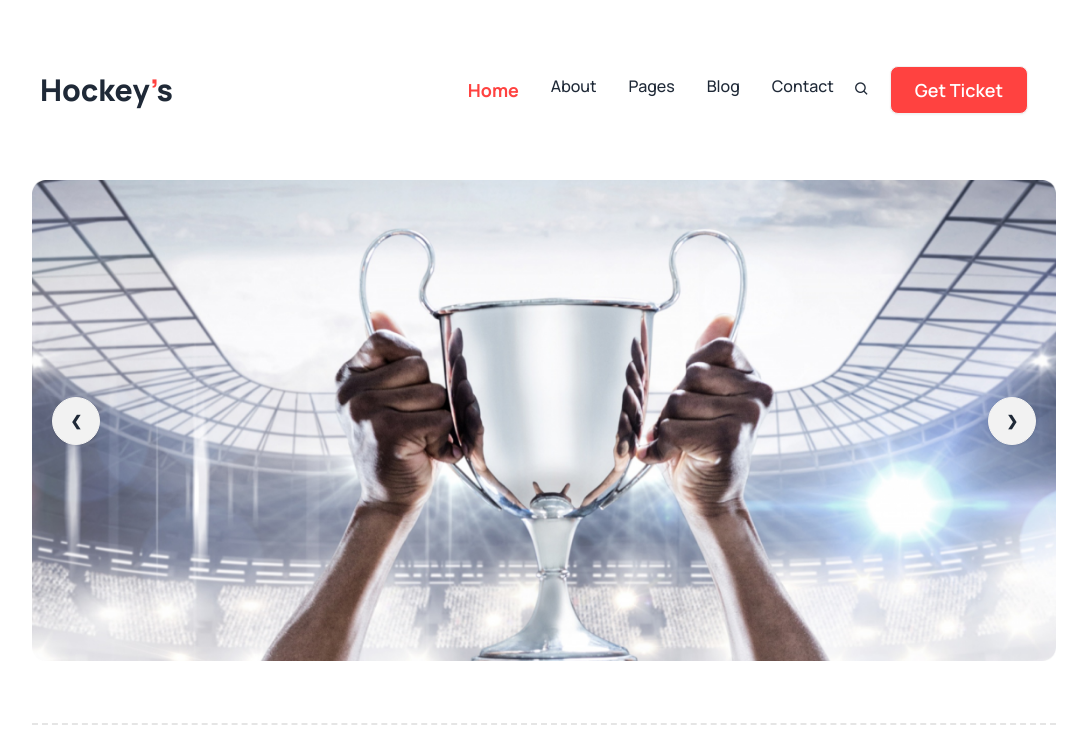
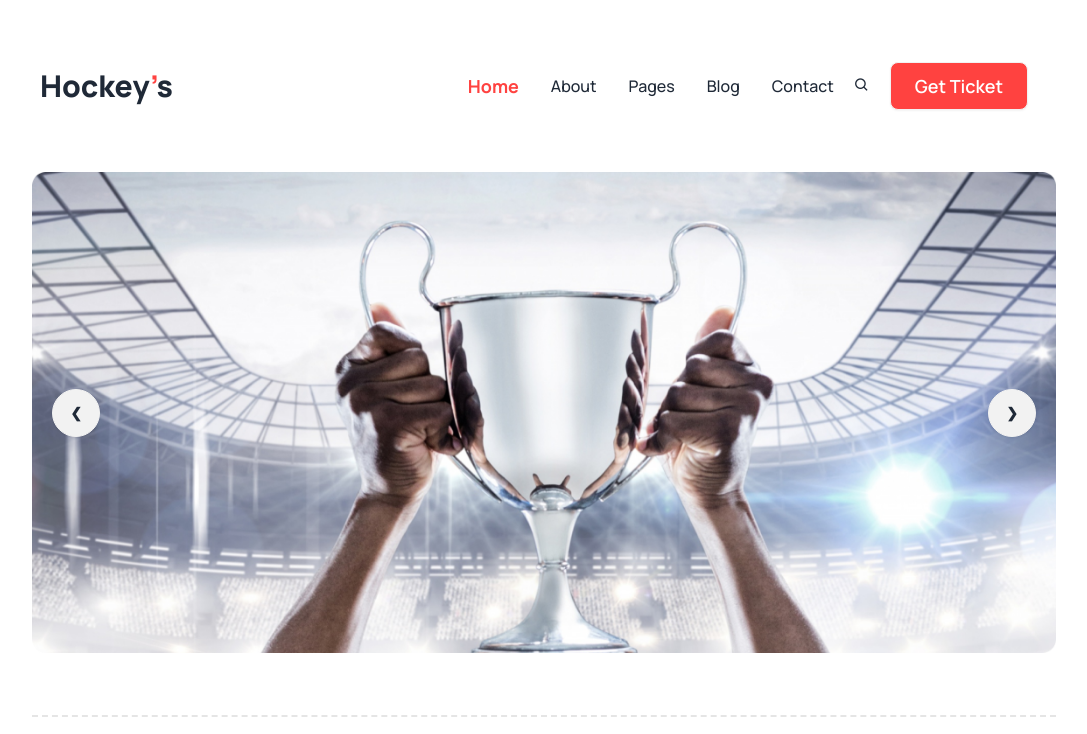
Before and after one commit to Md-Delwar-Hossain-Dulal/Assignment-3, a plain HTML site: page index.html in a window 1280 px wide. Shown: the top 734 px of the page, without its empty margins (96-1183 px from the left). Drawn offline with nearby package versions, Linux system fonts and the light colour scheme.

Commit message:
nav line height

```diff
--- a/index.html
+++ b/index.html
@@ -54,7 +54,7 @@
             </div>
             <div class="navbar-center hidden  lg:flex">
                 <ul class="menu menu-horizontal px-1 ">
-                    <li><a class="font-bold text-lg text-[#FF4240]">Home</a></li>
+                    <li><a class="font-bold text-lg leading-5 text-[#FF4240]">Home</a></li>
                     <li><a class="font-medium text-[16px]">About</a></li>
                     <li><a class="font-medium text-[16px]">Pages</a></li>
                     <li><a class="font-medium text-[16px]">Blog</a></li>
```
